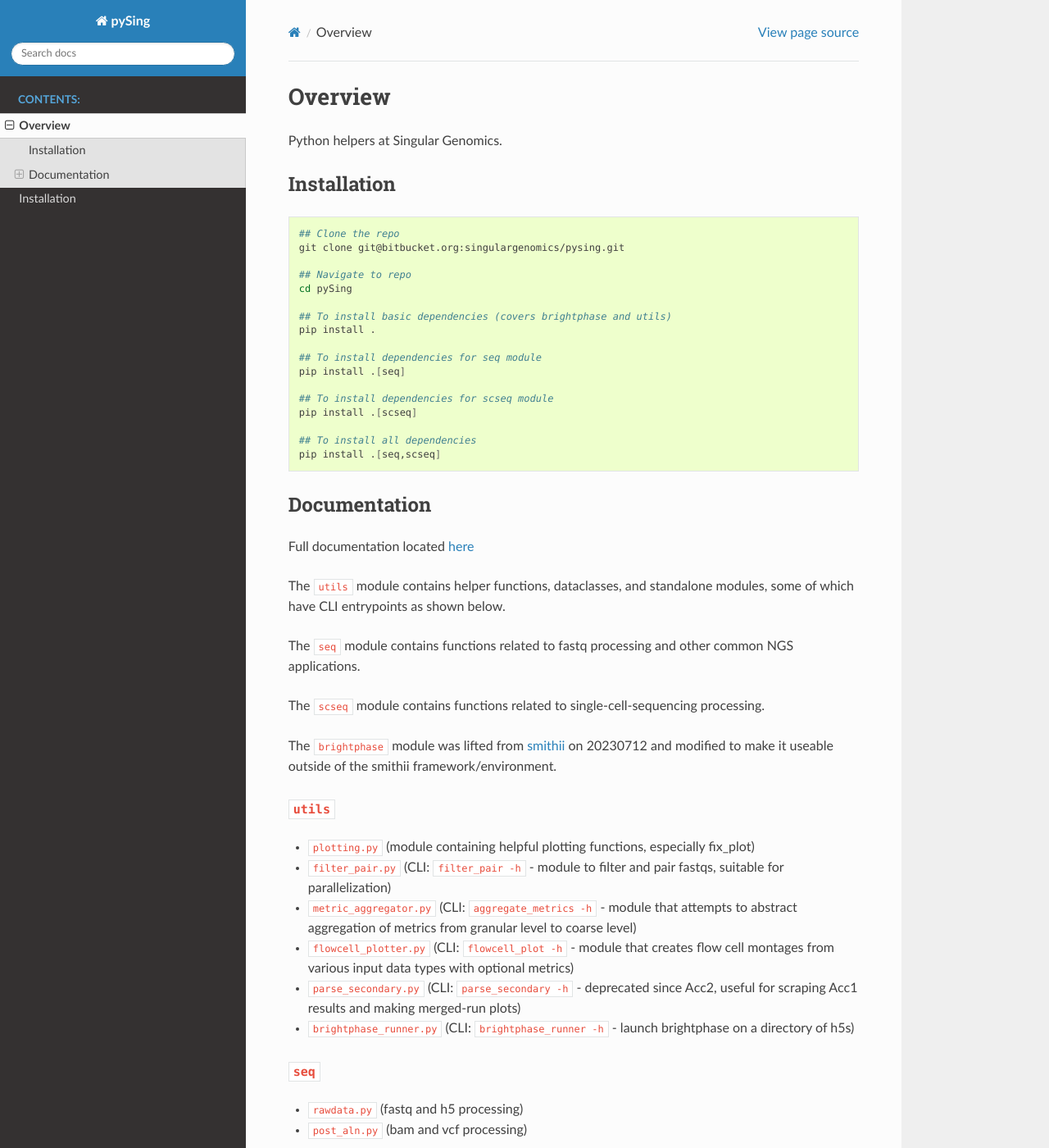
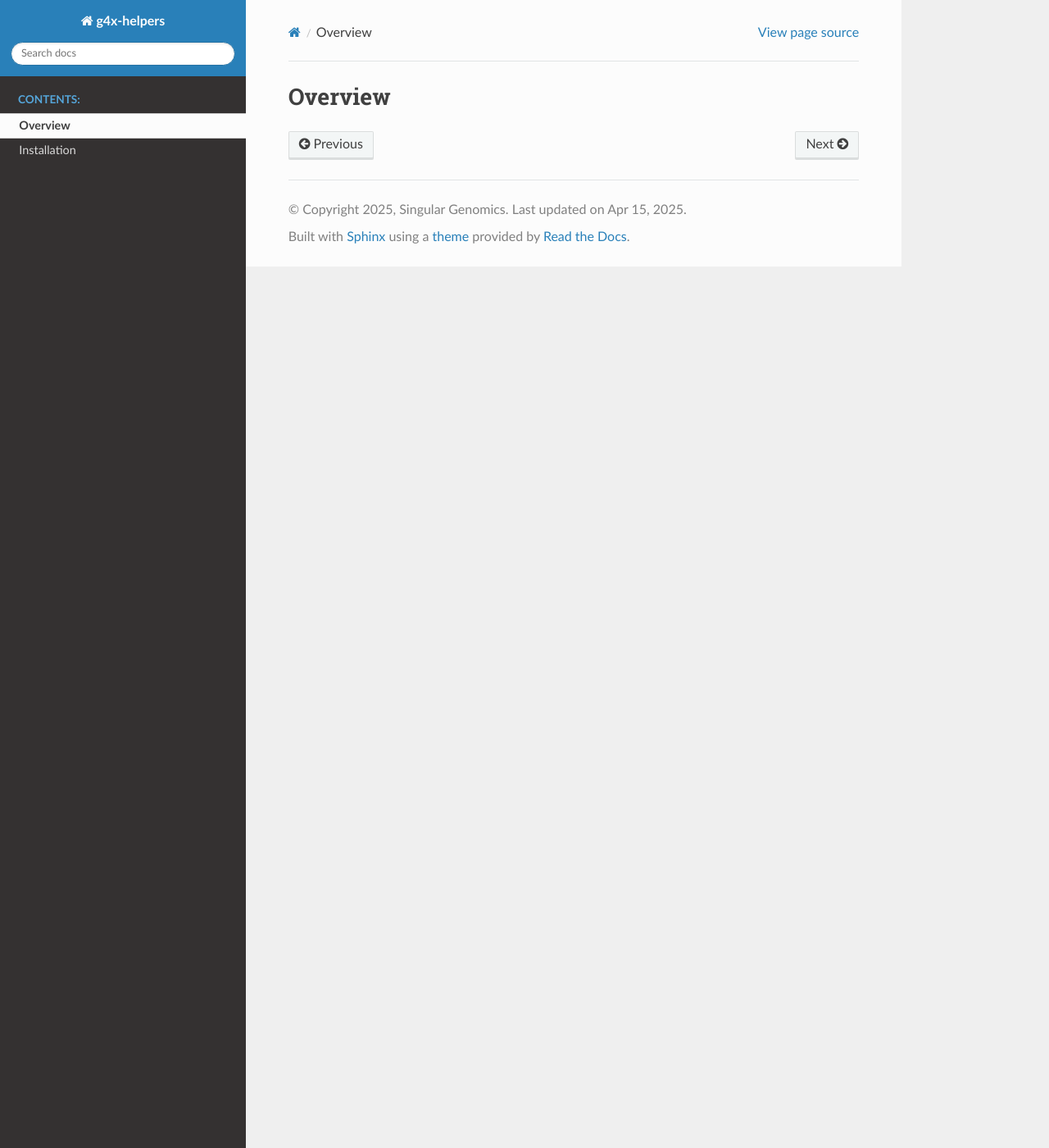
Before and after one commit to Singular-Genomics/G4X-helpers, a Sphinx documentation site: the page built from docs/readme.rst, in a window 1280 px wide and 1400 px high. Shown: the whole window at 82% size. Built offline with Sphinx 7.4.7 and the Read the Docs theme 3.1.0, drawn with Linux system fonts in a browser that asks for light colours; pages that are not in the unit, such as notebooks, are missing from menus; some of the changed text lies outside the part shown.

Commit message:
update boilerplate docs

```diff
--- a/docs/conf.py
+++ b/docs/conf.py
@@ -21,7 +21,7 @@ extensions = [
 
 ## get version information
 import importlib.util
-version_py = os.path.join(os.path.abspath('../'), "src/pySing/version.py")
+version_py = os.path.join(os.path.abspath('../'), "src/g4x-helpers/version.py")
 spec = importlib.util.spec_from_file_location("version", version_py)
 version = importlib.util.module_from_spec(spec)
 spec.loader.exec_module(version)
@@ -32,9 +32,9 @@ __version__ = version.__version__
 
 source_suffix = '.rst'
 master_doc = 'index'
-project = 'pySing'
-repository_url = 'https://bitbucket.org/singulargenomics/pysing'
-copyright = '2023, Singular Genomics'
+project = 'g4x-helpers'
+repository_url = 'https://github.com/Singular-Genomics/G4X-helpers'
+copyright = '2025, Singular Genomics'
 author = 'Kenneth Gouin III'
 version = release = __version__
 
@@ -49,7 +49,7 @@ on_rtd = os.environ.get('READTHEDOCS', None) == 'True'
 
 if not on_rtd:  # only set the theme if we're building docs locally
     html_theme = 'sphinx_rtd_theme'
-html_title = "pySing"
+html_title = "G4X-helpers"
 html_use_smartypants = True
 html_last_updated_fmt = '%b %d, %Y'
 html_split_index = False
--- a/docs/installation.rst
+++ b/docs/installation.rst
@@ -1,33 +1,19 @@
 Installation
 ============
-
-Docker
-------
-
-Docker images that contain ``pySing`` and all associated dependencies are available through AWS ECR.
-
-AWS ECR
-
-   ``docker pull 448313343180.dkr.ecr.us-west-1.amazonaws.com/pysing_full:<version>``
-   ``docker pull 448313343180.dkr.ecr.us-west-1.amazonaws.com/pysing_basic:<version>``
 
 Source installation / CLI usage
 -------------------------------
 
-``pySing`` can be installed and run directly as a python package
+``g4x-helpers`` can be installed and run directly as a python package
 
 1. Prepare a python environment
 
    - Install ``conda``, ``miniconda`` or ``mamba``
-   - Create the environment: ``conda create -n pysing_env python=3.10``
-   - Activate the environment: ``conda activate pysing_env``
+   - Create the environment: ``conda create -n g4x-helpers_env python=3.10``
+   - Activate the environment: ``conda activate g4x-helpers_env``
 
-2. Clone and install ``pySing``
+2. Clone and install ``g4x-helpers``
 
-   - Clone `pySing <git@bitbucket.org:singulargenomics/pysing.git>`_
-   - ``cd pySing``
+   - Clone `g4x-helpers <git@github.com:Singular-Genomics/G4X-helpers.git>`_
+   - ``cd g4x-helpers``
    - ``pip install .`` or ``pip install -e .`` for an editable install
-   - Extra modules that can be installed include: ``seq``, ``scseq``, ``spatial``, ``gpu``
-   - ``pip install .[seq,scseq,spatial]``
-   - If installing the ``gpu`` module, run like below:
-   - ``pip install --extra-index-url=https://pypi.nvidia.com .[gpu]``
--- a/docs/readme.rst
+++ b/docs/readme.rst
@@ -1,86 +1,3 @@
 ========
 Overview
 ========
-
-Python helpers at Singular Genomics.
-
-Installation
-************
-.. code-block:: bash
-
-    ## Clone the repo
-    git clone git@bitbucket.org:singulargenomics/pysing.git
-
-    ## Navigate to repo
-    cd pySing
-
-    ## To install basic dependencies (covers brightphase and utils)
-    pip install .
-
-    ## To install dependencies for seq module
-    pip install .[seq]
-
-    ## To install dependencies for scseq module
-    pip install .[scseq]
-
-    ## To install all dependencies
-    pip install .[seq,scseq]
-
-
-Documentation
-*************
-
-Full documentation located `here <http://hpc-05.sg.local:3000/pysing/main/latest/sphinx_docs/_build/html/index.html>`_
-
-
-The ``utils`` module contains helper functions, dataclasses, and standalone modules, some of which have CLI entrypoints as shown below.
-
-
-The ``seq`` module contains functions related to fastq processing and other common NGS applications.
-
-
-The ``scseq`` module contains functions related to single-cell-sequencing processing.
-
-
-The ``brightphase`` module was lifted from `smithii <https://bitbucket.org/singulargenomics/smithii/src/master/>`_ on 20230712 and modified to make it useable outside of the smithii framework/environment.
-
-
-``utils``
-=========
-
-- ``plotting.py`` (module containing helpful plotting functions, especially fix_plot)
-
-- ``filter_pair.py`` (CLI: ``filter_pair -h`` - module to filter and pair fastqs, suitable for parallelization)
-
-- ``metric_aggregator.py`` (CLI: ``aggregate_metrics -h`` - module that attempts to abstract aggregation of metrics from granular level to coarse level)
-
-- ``flowcell_plotter.py`` (CLI: ``flowcell_plot -h`` - module that creates flow cell montages from various input data types with optional metrics)
-
-- ``parse_secondary.py`` (CLI: ``parse_secondary -h`` - deprecated since Acc2, useful for scraping Acc1 results and making merged-run plots)
-
-- ``brightphase_runner.py`` (CLI: ``brightphase_runner -h`` - launch brightphase on a directory of h5s)
-
-``seq``
-=======
-
-- ``rawdata.py`` (fastq and h5 processing)
-
-- ``post_aln.py`` (bam and vcf processing)
-
-``scseq``
-=========
-
-- ``generalfunctions.py``
-
-- ``qcfunctions.py``
-
-- ``dgexfunctions.py``
-
-- ``populationfunctions.py`` (work in progress, no guarantees)
-
-- ``airrfunctions.py`` (work in progress, no guarantees)
-
-``brightphase``
-===============
-
-- see CLI entrypoint in ``utils`` above
```
Also changed, not shown: setup.py (+4 -56 lines).
